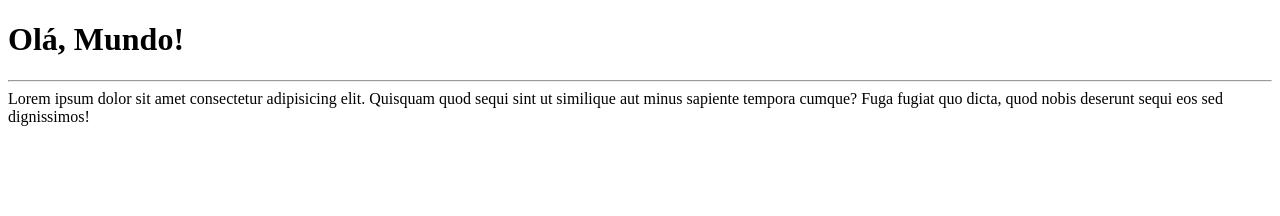
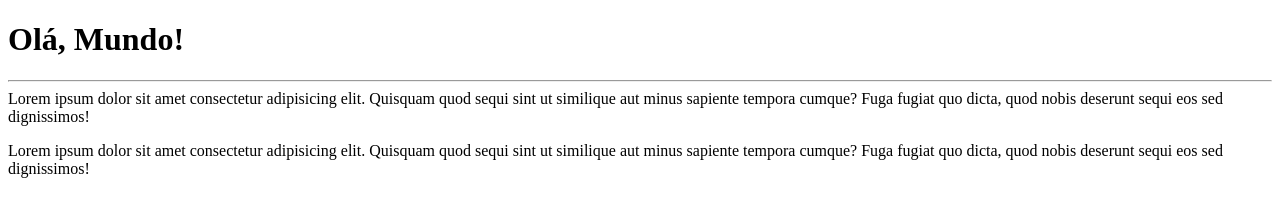
Before and after one commit to CRangelP/curso_guanabara, a plain HTML site: page index.html in a window 1280 px wide. Drawn offline with Linux system fonts and the light colour scheme.

Commit message:
adicionei um paragrafo

```diff
--- a/index.html
+++ b/index.html
@@ -9,5 +9,6 @@
     <h1>Olá, Mundo!</h1>
     <hr
     <p> Lorem ipsum dolor sit amet consectetur adipisicing elit. Quisquam quod sequi sint ut similique aut minus sapiente tempora cumque? Fuga fugiat quo dicta, quod nobis deserunt sequi eos sed dignissimos!</p>
+    <p> Lorem ipsum dolor sit amet consectetur adipisicing elit. Quisquam quod sequi sint ut similique aut minus sapiente tempora cumque? Fuga fugiat quo dicta, quod nobis deserunt sequi eos sed dignissimos!</p>
 </body>
 </html>
```
